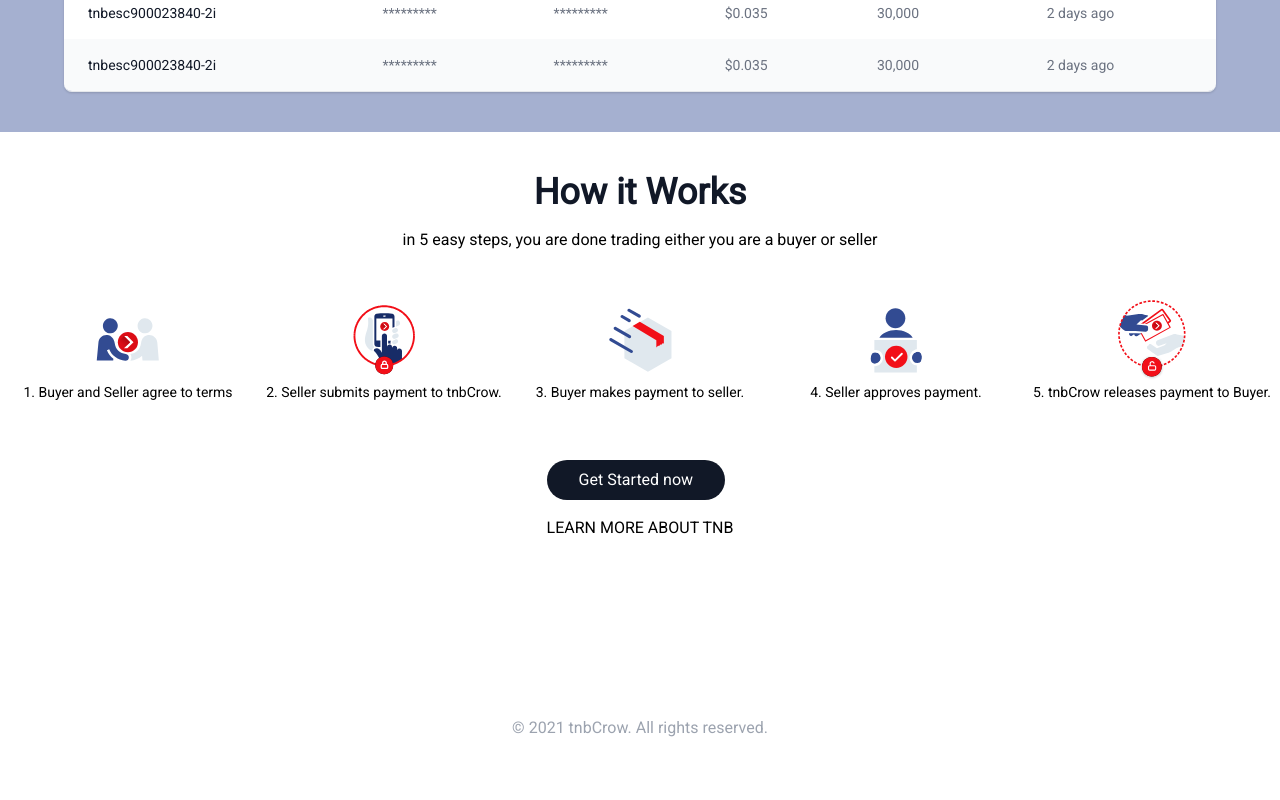
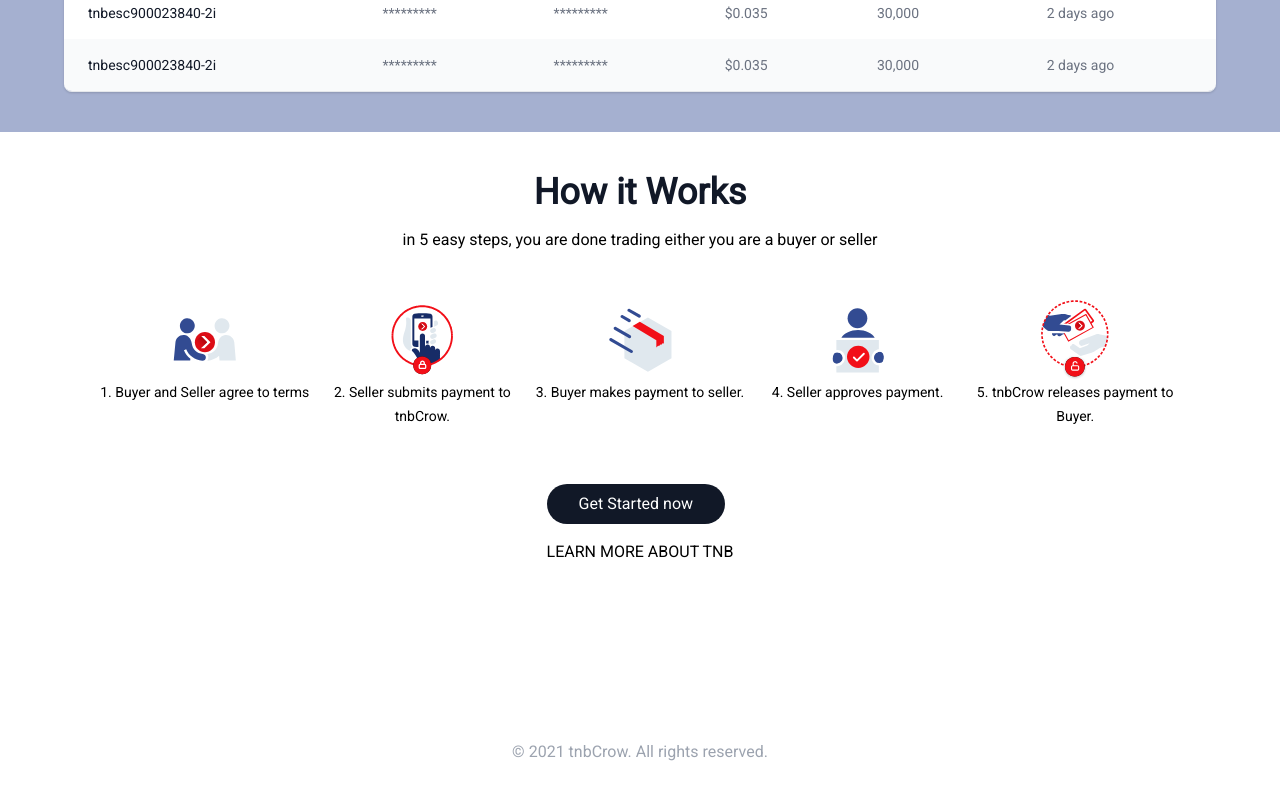
Before and after one commit to tnbCrow/tnbCrow-Frontend, a Next.js app: page / in a window 1280 px wide. Shown: the part 1242-2042 px from the top of the page. Built offline with nearby package versions, Linux system fonts and the light colour scheme.

Commit message:
ADD: fix howitworks section;

```diff
--- /dev/null
+++ b/components/HowItWorks.tsx
@@ -0,0 +1,49 @@
+interface Props {
+  step: Steps
+}
+
+export enum Steps {
+  AgreeToTerms = "AgreeToTerms",
+  SellerSubmitsPayment = "SellerSubmitsPayment",
+  BuyerMakesPayment = "BuyerMakesPayment",
+  SellerApproval = "SellerApproval",
+  Release = "Release",
+}
+
+const component = {
+  AgreeToTerms: {
+    image: <img className="w-20 h-20" src="/assets/AgreeToTerms.svg" />,
+    text: "1. Buyer and Seller agree to terms",
+  },
+  SellerSubmitsPayment: {
+    image: <img className="w-20 h-20" src="/assets/SellerSubmitsPayment.svg" />,
+    text: "2. Seller submits payment to tnbCrow.",
+  },
+  BuyerMakesPayment: {
+    image: <img className="w-20 h-20" src="/assets/BuyerMakesPayment.svg" />,
+    text: "3. Buyer makes payment to seller.",
+  },
+  SellerApproval: {
+    image: (
+      <img className="w-20 h-20" src="/assets/SellerApprovesPayment.svg" />
+    ),
+    text: "4. Seller  approves payment.",
+  },
+  Release: {
+    image: <img className="w-20 h-20" src="/assets/Release.svg" />,
+    text: "5. tnbCrow releases payment to Buyer.",
+  },
+}
+
+export const HowItWorksStep = ({ step }: Props) => {
+  return (
+    <div className="col-span-2 py-2 md:py-0 md:col-span-1 justify-center text-center">
+      <div className="flex justify-center text-center items-center">
+        {component[step]?.image}
+      </div>
+      <span className="text-xs sm:text-sm md:text-md">
+        {component[step]?.text}
+      </span>
+    </div>
+  )
+}
--- a/pages/index.tsx
+++ b/pages/index.tsx
@@ -2,6 +2,7 @@
 
 import { Card } from "@components/Card"
 import { Table } from "@components/Table"
+import { HowItWorksStep, Steps } from "@components/HowItWorks"
 
 const Data = [
   { title: "2M", subtitle: "Total Coins Escrowed" },
@@ -28,58 +29,6 @@
   },
   // More trades...
 ]
-
-interface Props {
-  step: Steps
-}
-
-enum Steps {
-  AgreeToTerms = "AgreeToTerms",
-  SellerSubmitsPayment = "SellerSubmitsPayment",
-  BuyerMakesPayment = "BuyerMakesPayment",
-  SellerApproval = "SellerApproval",
-  Release = "Release",
-}
-
-const HowItWorks = ({ step }: Props) => {
-  const component = {
-    AgreeToTerms: {
-      image: <img className="w-20 h-20" src="/assets/AgreeToTerms.svg" />,
-      text: "1. Buyer and Seller agree to terms",
-    },
-    SellerSubmitsPayment: {
-      image: (
-        <img className="w-20 h-20" src="/assets/SellerSubmitsPayment.svg" />
-      ),
-      text: "2. Seller submits payment to tnbCrow.",
-    },
-    BuyerMakesPayment: {
-      image: <img className="w-20 h-20" src="/assets/BuyerMakesPayment.svg" />,
-      text: "3. Buyer makes payment to seller.",
-    },
-    SellerApproval: {
-      image: (
-        <img className="w-20 h-20" src="/assets/SellerApprovesPayment.svg" />
-      ),
-      text: "4. Seller  approves payment.",
-    },
-    Release: {
-      image: <img className="w-20 h-20" src="/assets/Release.svg" />,
-      text: "5. tnbCrow releases payment to Buyer.",
-    },
-  }
-
-  return (
-    <div className="col-span-2 py-2 md:py-0 md:col-span-1 justify-center text-center">
-      <div className="flex justify-center text-center items-center">
-        {component[step]?.image}
-      </div>
-      <span className="text-xs sm:text-sm md:text-md">
-        {component[step]?.text}
-      </span>
-    </div>
-  )
-}
 
 export default function Home() {
   return (
@@ -152,9 +101,6 @@
         </section>
 
         {/* How it Works */}
-        {/* Why TNB? */}
-        {/* Start Trading Now */}
-
         <section className="py-10">
           <div className="max-w-4xl mx-auto text-center">
             <h2 className="text-3xl font-extrabold text-gray-900 sm:text-4xl pb-4">
@@ -166,12 +112,14 @@
             </p>
           </div>
 
-          <div className="py-4 grid grid-cols-2 md:grid-cols-5">
-            <HowItWorks step={Steps.AgreeToTerms} />
-            <HowItWorks step={Steps.SellerSubmitsPayment} />
-            <HowItWorks step={Steps.BuyerMakesPayment} />
-            <HowItWorks step={Steps.SellerApproval} />
-            <HowItWorks step={Steps.Release} />
+          <div className="max-w-6xl mx-auto text-center">
+            <div className="py-4 md:px-8 grid grid-cols-2 md:grid-cols-5">
+              <HowItWorksStep step={Steps.AgreeToTerms} />
+              <HowItWorksStep step={Steps.SellerSubmitsPayment} />
+              <HowItWorksStep step={Steps.BuyerMakesPayment} />
+              <HowItWorksStep step={Steps.SellerApproval} />
+              <HowItWorksStep step={Steps.Release} />
+            </div>
           </div>
 
           <div className="py-10">
```
